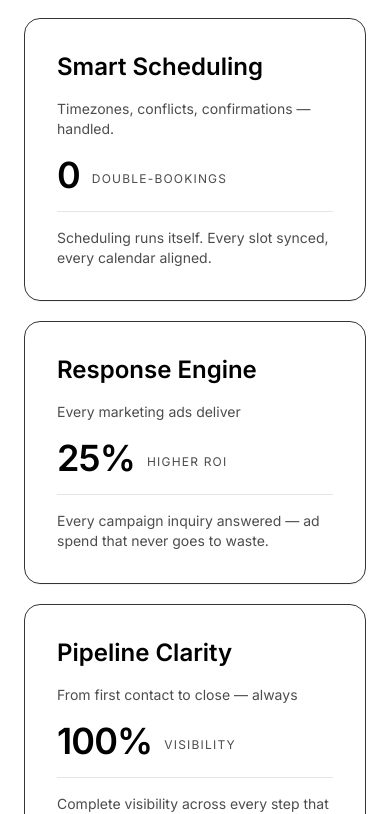
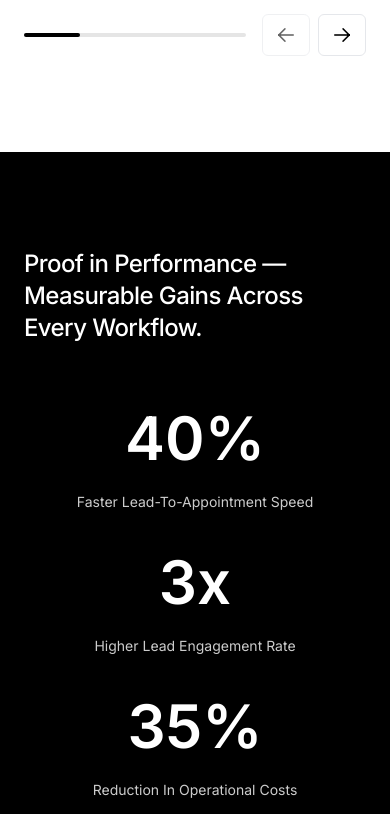
Before and after one commit to Residante-AltCtrlLabs/altctlr_web, a Next.js app: page / in a window 390 px wide. Shown: the part 3170-3984 px from the top of the page. Built offline with nearby package versions, Linux system fonts and the light colour scheme.

Commit message:
responsive still on ( systemsec done)

```diff
--- a/src/components/SystemSection.tsx
+++ b/src/components/SystemSection.tsx
@@ -1,6 +1,7 @@
 "use client";
 
-import React from "react";
+import { Button } from "primereact/button";
+import React, { useEffect, useState } from "react";
 
 const Card = ({
   children,
@@ -28,11 +29,75 @@ const Metric = ({ value, label }: { value: string; label: string }) => (
 );
 
 const SystemSection = () => {
+  const [isSmallSystemScreen, setIsSmallSystemScreen] = useState(false);
+  const [activeIndex, setActiveIndex] = useState(0);
+
+  useEffect(() => {
+    const handleResize = () => {
+      setIsSmallSystemScreen(window.innerWidth <= 1135);
+    };
+
+    window.addEventListener("resize", handleResize);
+    handleResize(); // Initialize on component mount
+
+    return () => window.removeEventListener("resize", handleResize);
+  }, []);
+
+  const systemItems = [
+    {
+      title: "AI Outreach",
+      subtitle: "Every lead answered in under",
+      metricValue: "10",
+      metricLabel: "seconds",
+      description:
+        "No missed leads. AI engages instantly across WhatsApp, web forms, and partner feeds.",
+    },
+    {
+      title: "Smart Scheduling",
+      subtitle: "Timezones, conflicts, confirmations — handled.",
+      metricValue: "0",
+      metricLabel: "double-bookings",
+      description:
+        "Scheduling runs itself. Every slot synced, every calendar aligned.",
+    },
+    {
+      title: "Response Engine",
+      subtitle: "Every marketing ads deliver",
+      metricValue: "25%",
+      metricLabel: "higher roi",
+      description:
+        "Every campaign inquiry answered — ad spend that never goes to waste.",
+    },
+    {
+      title: "Pipeline Clarity",
+      subtitle: "From first contact to close — always",
+      metricValue: "100%",
+      metricLabel: "visibility",
+      description:
+        "Complete visibility across every step that matters. No lost context.",
+    },
+  ];
+
+  const totalSlides = systemItems.length;
+
+  const goPrev = () => {
+    setActiveIndex((prev) => Math.max(0, prev - 1));
+  };
+
+  const goNext = () => {
+    setActiveIndex((prev) => Math.min(totalSlides - 1, prev + 1));
+  };
   return (
     <section className="w-full bg-white text-black">
       <div className="max-w-7xl mx-auto px-6 md:px-10 lg:px-12 py-24 md:py-28">
         {/* Two-column layout with wider right column */}
-        <div className="grid grid-cols-1 lg:grid-cols-[0.9fr_1.1fr] gap-8 lg:gap-12 items-start">
+        <div
+          className={`grid ${
+            isSmallSystemScreen
+              ? "grid-cols-1 gap-8"
+              : "grid-cols-[0.9fr_1.1fr] gap-12"
+          } items-start`}
+        >
           {/* LEFT COLUMN */}
           <div className="space-y-8" style={{ marginTop: "40px" }}>
             {/* Heading + Copy */}
@@ -71,72 +136,67 @@ const SystemSection = () => {
             </Card>
           </div>
 
-          {/* RIGHT COLUMN: 2x2 grid */}
-          <div className="grid grid-cols-1 sm:grid-cols-2 gap-5 md:gap-6">
-            {/* AI Outreach */}
+          {/* RIGHT COLUMN */}
+          {isSmallSystemScreen ? (
+            <div className="flex flex-col gap-4">
               <Card className="p-6 md:p-7 min-h-[240px]">
                 <div className="space-y-4">
-                <h3 className="text-2xl font-semibold">AI Outreach</h3>
+                  <h3 className="text-2xl font-semibold">
+                    {systemItems[activeIndex].title}
+                  </h3>
                   <p className="text-sm text-black/70">
-                  Every lead answered in under
+                    {systemItems[activeIndex].subtitle}
                   </p>
-                <Metric value="10" label="seconds" />
+                  <Metric
+                    value={systemItems[activeIndex].metricValue}
+                    label={systemItems[activeIndex].metricLabel}
+                  />
                   <div className="h-px bg-black/10 my-3" />
                   <p className="text-sm text-black/70">
-                  No missed leads. AI engages instantly across WhatsApp, web
-                  forms, and partner feeds.
+                    {systemItems[activeIndex].description}
                   </p>
                 </div>
               </Card>
-
-            {/* Smart Scheduling */}
-            <Card className="p-6 md:p-7 min-h-[240px]">
+              <div className="flex items-center justify-between">
+                <div className="flex-1 h-1 bg-black/10 rounded-full mr-4">
+                  <div
+                    className="h-1 bg-black rounded-full transition-all"
+                    style={{
+                      width: `${((activeIndex + 1) / totalSlides) * 100}%`,
+                    }}
+                  />
+                </div>
+                <div className="flex justify-end gap-2">
+                  <Button
+                    onClick={goPrev}
+                    icon="pi pi-arrow-left"
+                    className="bg-white border text-black py-2"
+                    disabled={activeIndex === 0}
+                  />
+                  <Button
+                    onClick={goNext}
+                    icon="pi pi-arrow-right"
+                    className="bg-white border text-black py-2"
+                    disabled={activeIndex === totalSlides - 1}
+                  />
+                </div>
+              </div>
+            </div>
+          ) : (
+            <div className="grid grid-cols-1 sm:grid-cols-2 gap-5 md:gap-6">
+              {systemItems.map((item) => (
+                <Card key={item.title} className="p-6 md:p-7 min-h-[240px]">
                   <div className="space-y-4">
-                <h3 className="text-2xl font-semibold">Smart Scheduling</h3>
-                <p className="text-sm text-black/70">
-                  Timezones, conflicts, confirmations — handled.
-                </p>
-                <Metric value="0" label="double-bookings" />
+                    <h3 className="text-2xl font-semibold">{item.title}</h3>
+                    <p className="text-sm text-black/70">{item.subtitle}</p>
+                    <Metric value={item.metricValue} label={item.metricLabel} />
                     <div className="h-px bg-black/10 my-3" />
-                <p className="text-sm text-black/70">
-                  Scheduling runs itself. Every slot synced, every calendar
-                  aligned.
-                </p>
+                    <p className="text-sm text-black/70">{item.description}</p>
                   </div>
                 </Card>
-
-            {/* Response Engine */}
-            <Card className="p-6 md:p-7 min-h-[240px]">
-              <div className="space-y-4">
-                <h3 className="text-2xl font-semibold">Response Engine</h3>
-                <p className="text-sm text-black/70">
-                  Every marketing ads deliver
-                </p>
-                <Metric value="25%" label="higher roi" />
-                <div className="h-px bg-black/10 my-3" />
-                <p className="text-sm text-black/70">
-                  Every campaign inquiry answered — ad spend that never goes to
-                  waste.
-                </p>
+              ))}
             </div>
-            </Card>
-
-            {/* Pipeline Clarity */}
-            <Card className="p-6 md:p-7 min-h-[240px]">
-              <div className="space-y-4">
-                <h3 className="text-2xl font-semibold">Pipeline Clarity</h3>
-                <p className="text-sm text-black/70">
-                  From first contact to close — always
-                </p>
-                <Metric value="100%" label="visibility" />
-                <div className="h-px bg-black/10 my-3" />
-                <p className="text-sm text-black/70">
-                  Complete visibility across every step that matters. No lost
-                  context.
-                </p>
-              </div>
-            </Card>
-          </div>
+          )}
         </div>
       </div>
     </section>
```
Lines whose indentation alone changed are shown as unchanged.
